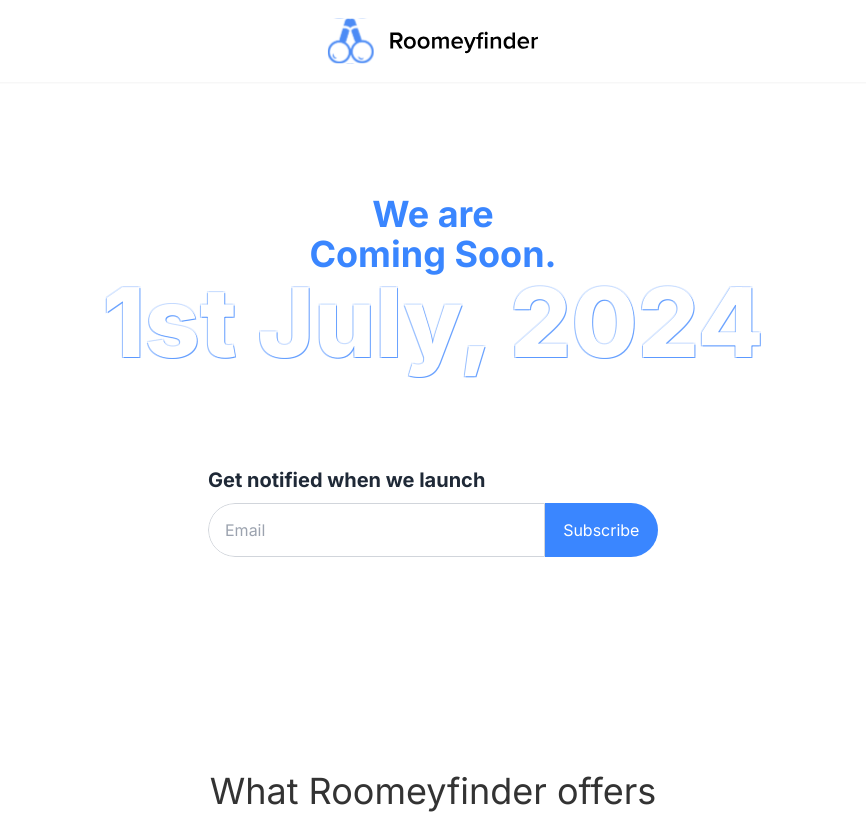
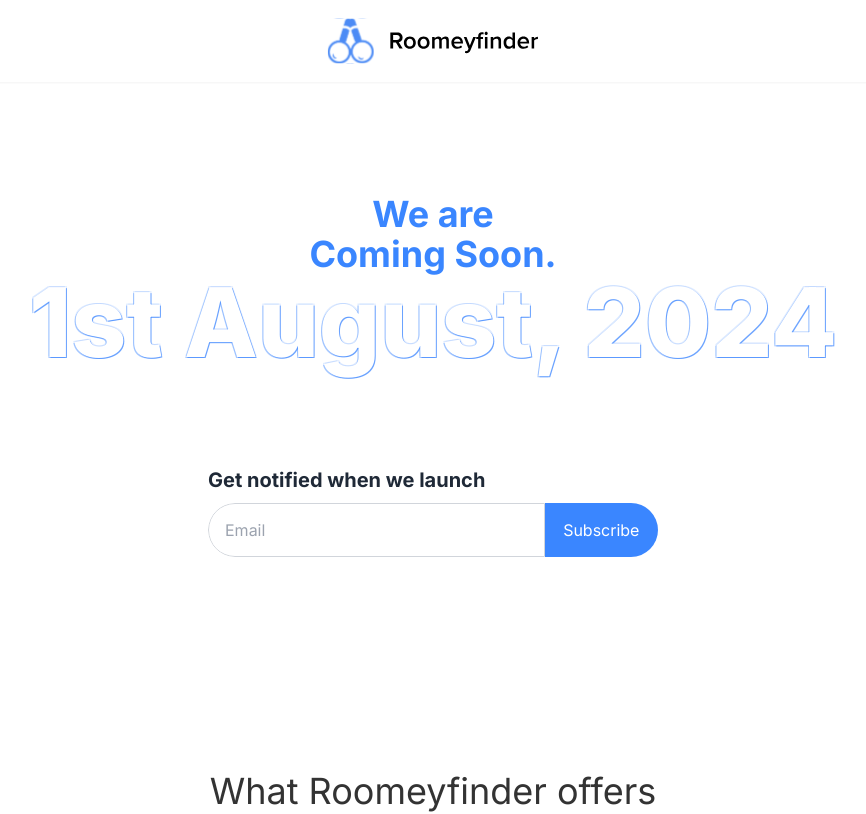
Before and after one commit to RoomeyFinder/countdown-to-launch, a Next.js app: page / in a window 1280 px wide. Shown: the top 814 px of the page, without its empty margins (207-1073 px from the left). Built offline with nearby package versions, Linux system fonts and the light colour scheme.

Commit message:
update launch date

```diff
--- a/app/_components/Countdown.tsx
+++ b/app/_components/Countdown.tsx
@@ -8,7 +8,7 @@ export default function CountDown() {
         <span className="">Coming Soon.</span>
       </h1>
       <p className="text-center animate-pulse text-5xl md:text-8xl font-[800] text-stroke stroke-green-400">
-        1st July, 2024
+        1st August, 2024
       </p>
     </div>
   )
--- a/app/layout.tsx
+++ b/app/layout.tsx
@@ -4,7 +4,7 @@ import "./globals.css"
 import { Toaster } from "react-hot-toast"
 
 const inter = Inter({ subsets: ["latin"] })
-
+// todo
 export const metadata: Metadata = {
   title: "RoomeyFinder | Coming Soon",
   description: "We make finding your perfect living situation one less hassle.",
```
